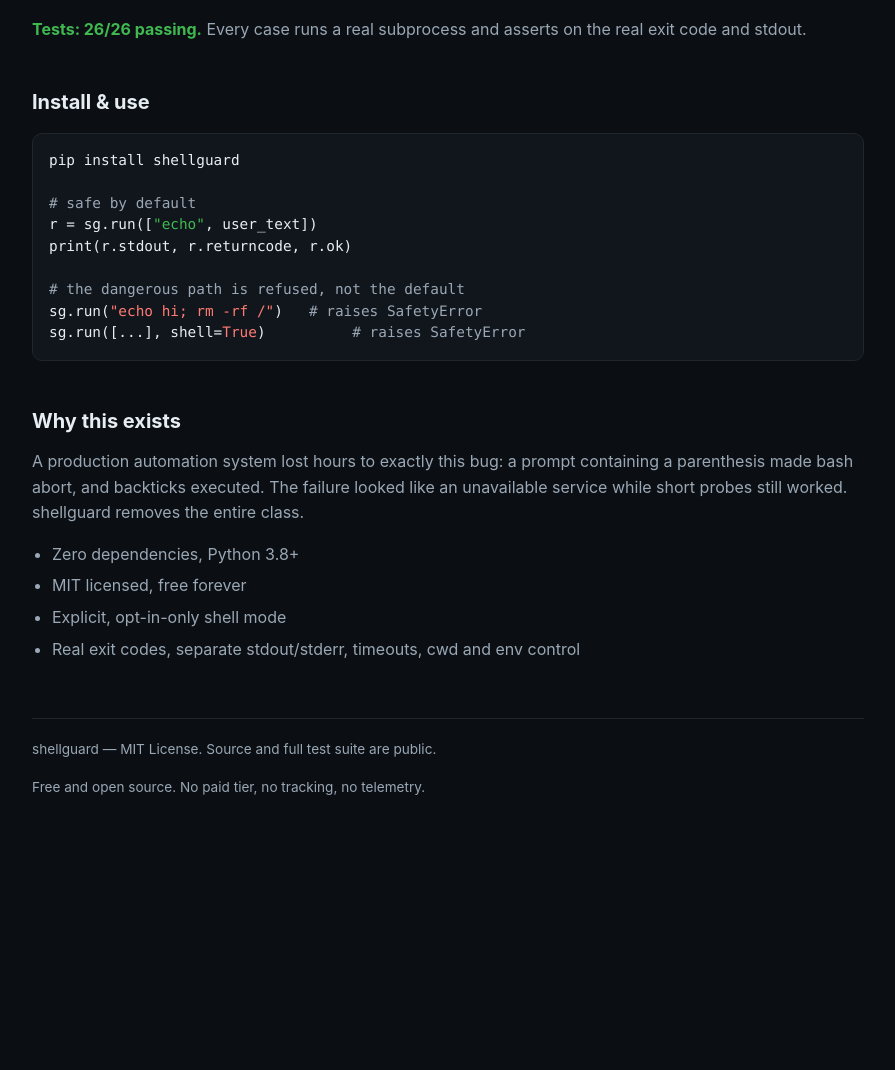
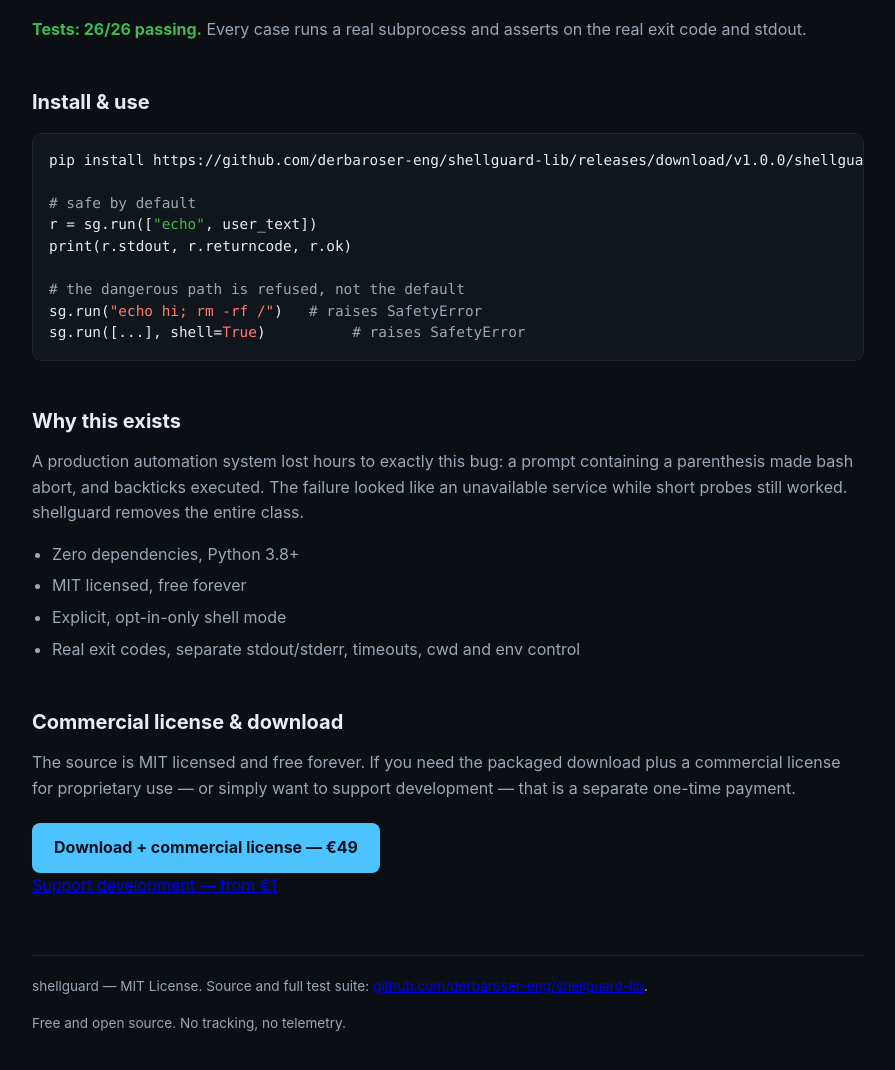
Before and after one commit to derbaroser-eng/shellguard, a plain HTML site: page index.html in a window 1280 px wide. Shown: the part 1124-2194 px from the top of the page, without its empty margins (192-1087 px from the left). Before the commit the page ends 1995 px from the top, so only its background shows below. Drawn offline with Linux system fonts and the light colour scheme.

Commit message:
shellguard landing: point install at the published release asset
PyPI name "shellguard" is an unrelated package (terminal session recorder,
shazeus/shellguard 0.1.0), so `pip install shellguard` installs the wrong
software. Install instructions now use the GitHub release wheel URL.
Also adds the commercial tier section and repo link to the footer.

```diff
--- a/index.html
+++ b/index.html
@@ -33,7 +33,7 @@
   <h1>Run untrusted text as <span class="tag">arguments</span>,<br>never as shell syntax.</h1>
   <p>shellguard is a zero-dependency Python library that kills shell injection at the
   call site. Every attack token stays data.</p>
-  <a class="cta" href="#install">pip install shellguard</a>
+  <a class="cta" href="#install">Install shellguard 1.0.0</a>
 
   <h2>The bug it kills</h2>
   <pre><span class="bad">full = f"cd {cd} &amp;&amp; {oc} run --model {model} {prompt}"</span>
@@ -64,7 +64,7 @@ sg.run([<span class="good">"echo"</span>, <span class="good">"$(rm -rf /)"</span
   asserts on the real exit code and stdout.</p>
 
   <h2>Install &amp; use</h2>
-  <pre id="install">pip install shellguard
+  <pre id="install">pip install https://github.com/derbaroser-eng/shellguard-lib/releases/download/v1.0.0/shellguard-1.0.0-py3-none-any.whl
 
 <span class="cm"># safe by default</span>
 r = sg.run([<span class="good">"echo"</span>, user_text])
@@ -87,9 +87,17 @@ sg.run([...], shell=<span class="bad">True</span>)          <span class="cm"># r
     <li>Real exit codes, separate stdout/stderr, timeouts, cwd and env control</li>
   </ul>
 
+  <h2>Commercial license &amp; download</h2>
+  <p>The source is MIT licensed and free forever. If you need the packaged
+  download plus a commercial license for proprietary use &mdash; or simply want to
+  support development &mdash; that is a separate one-time payment.</p>
+  <a class="cta" href="https://buy.stripe.com/00weVg5HQawocP77lS4ko0S">Download + commercial license &mdash; &euro;49</a>
+  <p><a href="https://buy.stripe.com/aFafZk3zIbAs16p7lS4ko0T">Support development &mdash; from &euro;1</a></p>
+
   <footer>
-    <p>shellguard — MIT License. Source and full test suite are public.</p>
-    <p>Free and open source. No paid tier, no tracking, no telemetry.</p>
+    <p>shellguard &mdash; MIT License. Source and full test suite:
+    <a href="https://github.com/derbaroser-eng/shellguard-lib">github.com/derbaroser-eng/shellguard-lib</a>.</p>
+    <p>Free and open source. No tracking, no telemetry.</p>
   </footer>
 </div>
 </body>
```
